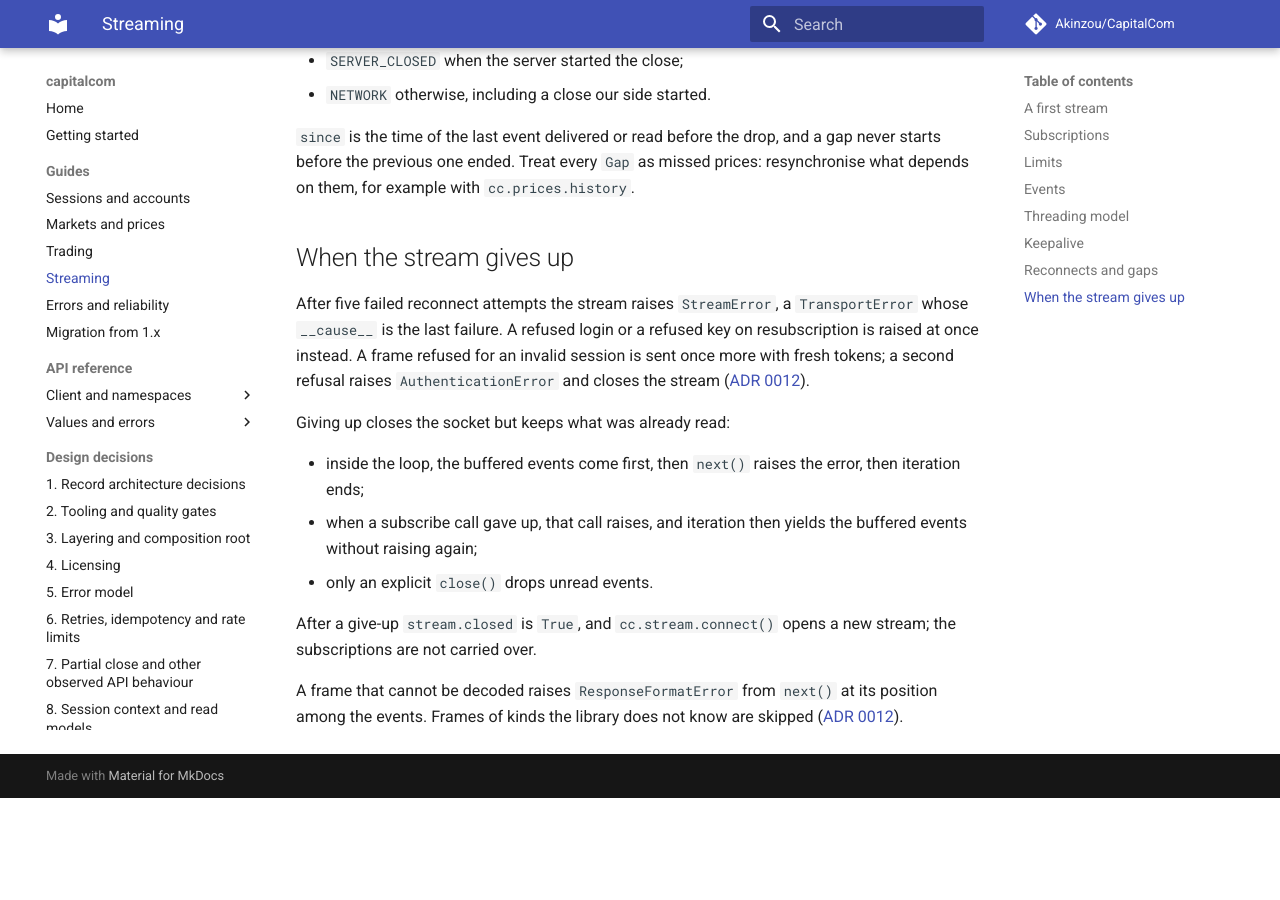
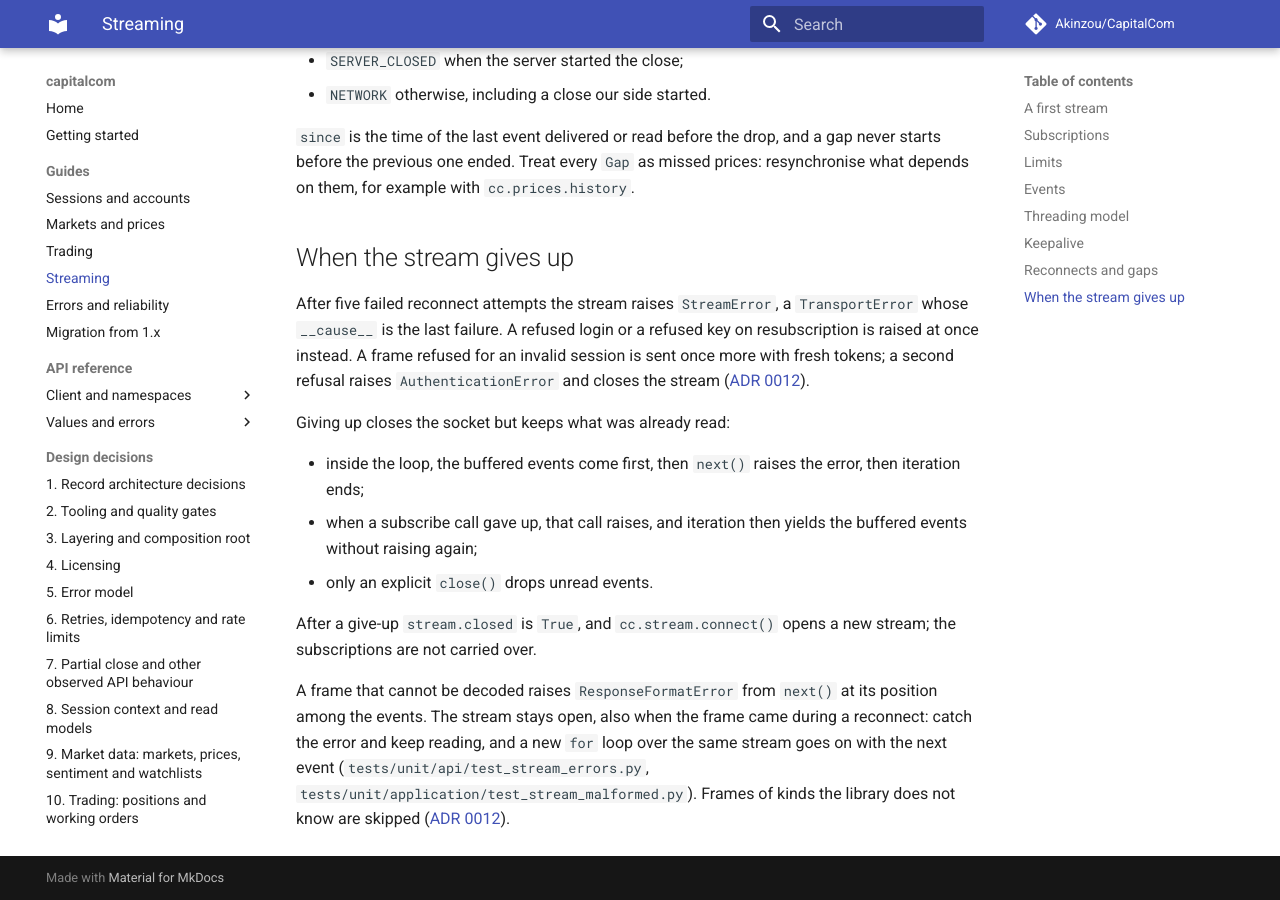
Before and after one commit to Akinzou/CapitalCom, an MkDocs documentation site: the page built from docs/guides/streaming.md, in a window 1280 px wide and 900 px high, scrolled down 2557 px. Built offline with MkDocs 1.6.1 and Material for MkDocs 9.7.7, drawn with Linux system fonts in a browser that asks for light colours; comment, search, counter and statistics services are not loaded; before the commit the page ends 3355 px from its top, so only the background shows below that.

Commit message:
docs(stream): reading goes on after ResponseFormatError
The behaviour was pinned only at the session level; a public-level test now pins it too
(checked to fail when the stream closes on an error) and the guide states it.

```diff
--- a/docs/guides/streaming.md
+++ b/docs/guides/streaming.md
@@ -121,5 +121,8 @@ After a give-up `stream.closed` is `True`, and `cc.stream.connect()` opens a new
 subscriptions are not carried over.
 
 A frame that cannot be decoded raises `ResponseFormatError` from `next()` at its position
-among the events. Frames of kinds the library does not know are skipped
-([ADR 0012](../adr/0012-streaming.md)).
+among the events. The stream stays open, also when the frame came during a reconnect: catch
+the error and keep reading, and a new `for` loop over the same stream goes on with the next
+event (`tests/unit/api/test_stream_errors.py`,
+`tests/unit/application/test_stream_malformed.py`). Frames of kinds the library does not know
+are skipped ([ADR 0012](../adr/0012-streaming.md)).
```
Also changed, not shown: CHANGELOG.md (+5 -0 lines), 1 other file.
